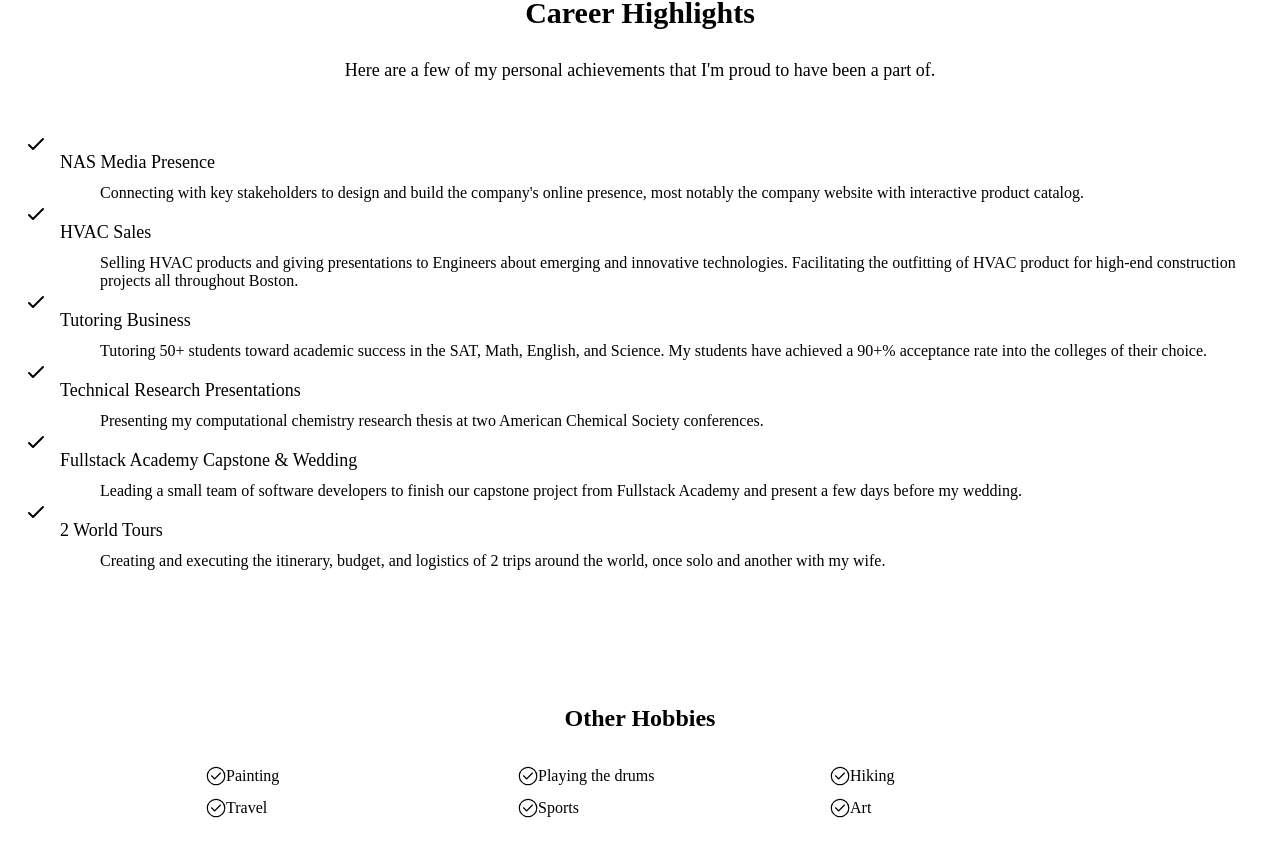
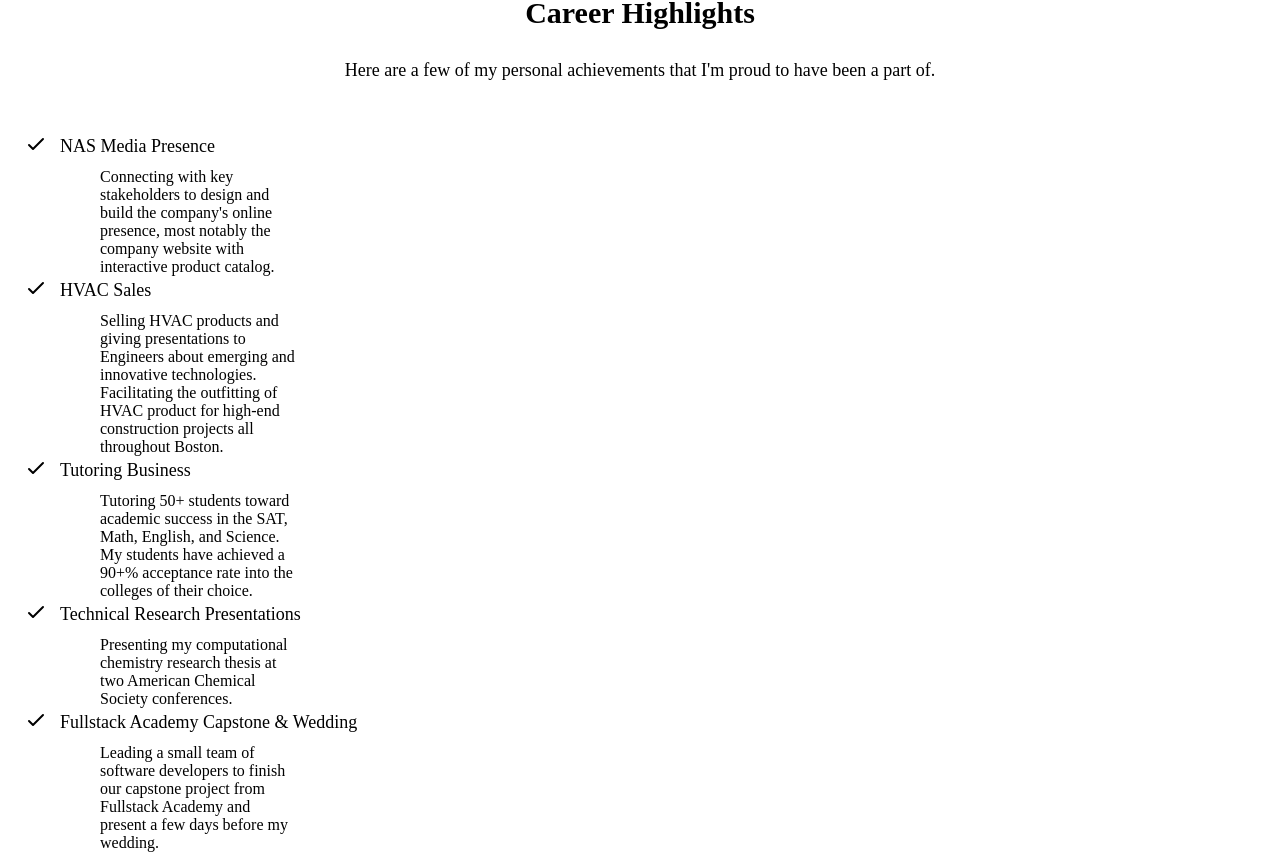
Before and after one commit to mjngit/portfolio, a React app: page /#/java/about in a window 1280 px wide. Shown: the part 6630-7484 px from the top of the page. Built offline with nearby package versions, Linux system fonts and the light colour scheme; no server answers; the HTML template or start-up script is replaced by a standard one; what react-swipeable-views-utils would draw is missing.

Commit message:
brute styling 1.54

```diff
--- a/src/Components/About/AboutV2.js
+++ b/src/Components/About/AboutV2.js
@@ -188,8 +188,8 @@ const AboutV2 = () => {
                                 <path strokeLinecap="round" strokeLinejoin="round" strokeWidth="2" d="M5 13l4 4L19 7"></path>
                             </svg>
                             <div className="ml-3" style={{marginLeft: '0.75rem'}}>
-                                <dt className="text-lg font-medium" style={{ marginTop: '1rem', fontSize: '1.125rem' ,lineHeight:' 1.75rem', fontWeight: '500'}}>NAS Media Presence</dt>
-                                <dd className="mt-2 dark:text-gray-400" style={{ marginTop: '.5rem'}}>Connecting with key stakeholders to design and build the company's online presence, most notably the company website with interactive product catalog.</dd>
+                                <dt className="text-lg font-medium" style={{ fontSize: '1.125rem' ,lineHeight:' 1.75rem', fontWeight: '500'}}>NAS Media Presence</dt>
+                                <dd className="mt-2 dark:text-gray-400" style={{ marginTop: '.5rem' , width: '200px'}}>Connecting with key stakeholders to design and build the company's online presence, most notably the company website with interactive product catalog.</dd>
                             </div>
                         </div>
                         <div className="flex" style={{ display: 'flex'}}>
@@ -197,8 +197,8 @@ const AboutV2 = () => {
                                 <path strokeLinecap="round" strokeLinejoin="round" strokeWidth="2" d="M5 13l4 4L19 7"></path>
                             </svg>
                             <div className="ml-3" style={{marginLeft: '0.75rem'}}>
-                                <dt className="text-lg font-medium" style={{ marginTop: '1rem', fontSize: '1.125rem' ,lineHeight:' 1.75rem', fontWeight: '500'}}>HVAC Sales</dt>
-                                <dd className="mt-2 dark:text-gray-400" style={{ marginTop: '.5rem'}}>Selling HVAC products and giving presentations to Engineers about emerging and innovative technologies. Facilitating the outfitting of HVAC product for high-end construction projects all throughout Boston.</dd>
+                                <dt className="text-lg font-medium" style={{ fontSize: '1.125rem' ,lineHeight:' 1.75rem', fontWeight: '500'}}>HVAC Sales</dt>
+                                <dd className="mt-2 dark:text-gray-400" style={{ marginTop: '.5rem', width: '200px'}}>Selling HVAC products and giving presentations to Engineers about emerging and innovative technologies. Facilitating the outfitting of HVAC product for high-end construction projects all throughout Boston.</dd>
                             </div>
                         </div>
                         <div className="flex" style={{ display: 'flex'}}>
@@ -206,8 +206,8 @@ const AboutV2 = () => {
                                 <path strokeLinecap="round" strokeLinejoin="round" strokeWidth="2" d="M5 13l4 4L19 7"></path>
                             </svg>
                             <div className="ml-3" style={{marginLeft: '0.75rem'}}>
-                                <dt className="text-lg font-medium" style={{ marginTop: '1rem', fontSize: '1.125rem' ,lineHeight:' 1.75rem', fontWeight: '500'}}>Tutoring Business</dt>
-                                <dd className="mt-2 dark:text-gray-400" style={{ marginTop: '.5rem'}}>Tutoring 50+ students toward academic success in the SAT, Math, English, and Science. My students have achieved a 90+% acceptance rate into the colleges of their choice.</dd>
+                                <dt className="text-lg font-medium" style={{ fontSize: '1.125rem' ,lineHeight:' 1.75rem', fontWeight: '500'}}>Tutoring Business</dt>
+                                <dd className="mt-2 dark:text-gray-400" style={{ marginTop: '.5rem', width: '200px'}}>Tutoring 50+ students toward academic success in the SAT, Math, English, and Science. My students have achieved a 90+% acceptance rate into the colleges of their choice.</dd>
                             </div>
                         </div>
                         <div className="flex" style={{ display: 'flex'}}>
@@ -215,8 +215,8 @@ const AboutV2 = () => {
                                 <path strokeLinecap="round" strokeLinejoin="round" strokeWidth="2" d="M5 13l4 4L19 7"></path>
                             </svg>
                             <div className="ml-3" style={{marginLeft: '0.75rem'}}>
-                                <dt className="text-lg font-medium" style={{ marginTop: '1rem', fontSize: '1.125rem' ,lineHeight:' 1.75rem', fontWeight: '500'}}> Technical Research Presentations</dt>
-                                <dd className="mt-2 dark:text-gray-400" style={{ marginTop: '.5rem'}}>Presenting my computational chemistry research thesis at two American Chemical Society conferences.</dd>
+                                <dt className="text-lg font-medium" style={{ fontSize: '1.125rem' ,lineHeight:' 1.75rem', fontWeight: '500'}}> Technical Research Presentations</dt>
+                                <dd className="mt-2 dark:text-gray-400" style={{ marginTop: '.5rem', width: '200px'}}>Presenting my computational chemistry research thesis at two American Chemical Society conferences.</dd>
                             </div>
                         </div>
                         <div className="flex" style={{ display: 'flex'}}>
@@ -224,8 +224,8 @@ const AboutV2 = () => {
                                 <path strokeLinecap="round" strokeLinejoin="round" strokeWidth="2" d="M5 13l4 4L19 7"></path>
                             </svg>
                             <div className="ml-3" style={{marginLeft: '0.75rem'}}>
-                                <dt className="text-lg font-medium" style={{ marginTop: '1rem', fontSize: '1.125rem' ,lineHeight:' 1.75rem', fontWeight: '500'}}>Fullstack Academy Capstone & Wedding</dt>
-                                <dd className="mt-2 dark:text-gray-400" style={{ marginTop: '.5rem'}}>Leading a small team of software developers to finish our capstone project from Fullstack Academy and present a few days before my wedding.</dd>
+                                <dt className="text-lg font-medium" style={{ fontSize: '1.125rem' ,lineHeight:' 1.75rem', fontWeight: '500'}}>Fullstack Academy Capstone & Wedding</dt>
+                                <dd className="mt-2 dark:text-gray-400" style={{ marginTop: '.5rem', width: '200px'}}>Leading a small team of software developers to finish our capstone project from Fullstack Academy and present a few days before my wedding.</dd>
                             </div>
                         </div>
                         <div className="flex" style={{ display: 'flex'}}>
@@ -233,8 +233,8 @@ const AboutV2 = () => {
                                 <path strokeLinecap="round" strokeLinejoin="round" strokeWidth="2" d="M5 13l4 4L19 7"></path>
                             </svg>
                             <div className="ml-3" style={{marginLeft: '0.75rem'}}>
-                                <dt className="text-lg font-medium" style={{ marginTop: '1rem', fontSize: '1.125rem' ,lineHeight:' 1.75rem', fontWeight: '500'}}>2 World Tours</dt>
-                                <dd className="mt-2 dark:text-gray-400" style={{ marginTop: '.5rem'}}>Creating and executing the itinerary, budget, and logistics of 2 trips around the world, once solo and another with my wife.</dd>
+                                <dt className="text-lg font-medium" style={{ fontSize: '1.125rem' ,lineHeight:' 1.75rem', fontWeight: '500'}}>2 World Tours</dt>
+                                <dd className="mt-2 dark:text-gray-400" style={{ marginTop: '.5rem', width: '200px'}}>Creating and executing the itinerary, budget, and logistics of 2 trips around the world, once solo and another with my wife.</dd>
                             </div>
                         </div>
                         {/* TODO: 2 More Career Achievements */}
```
